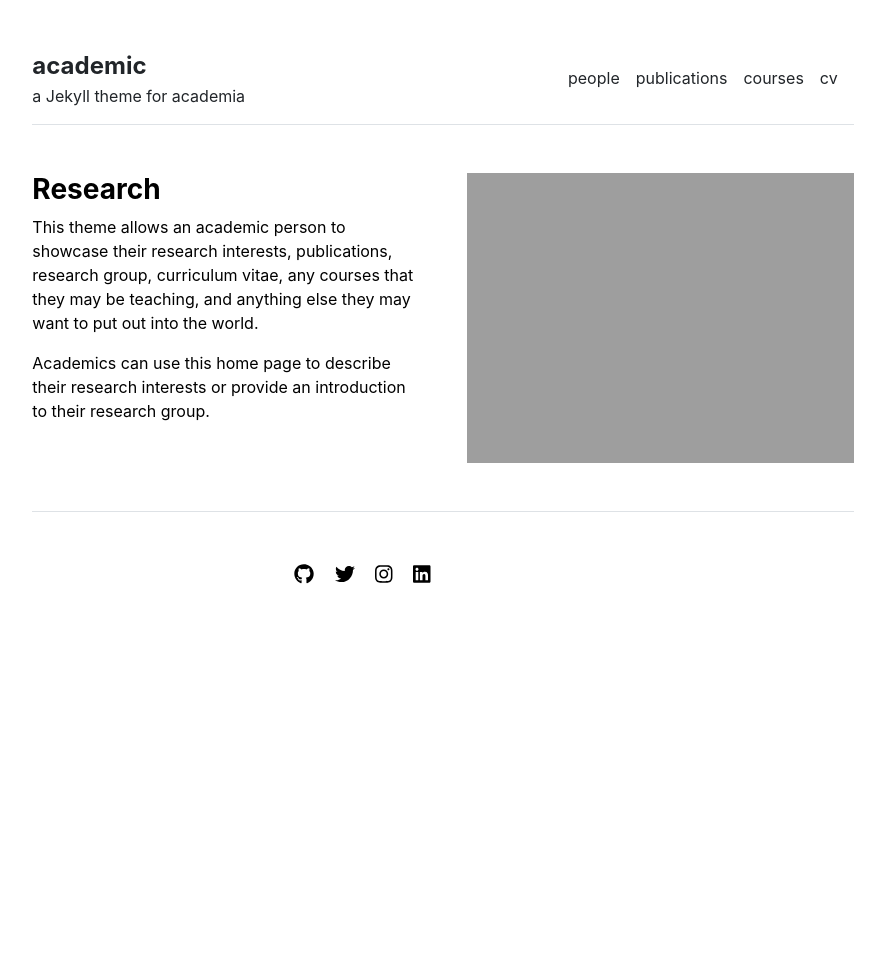
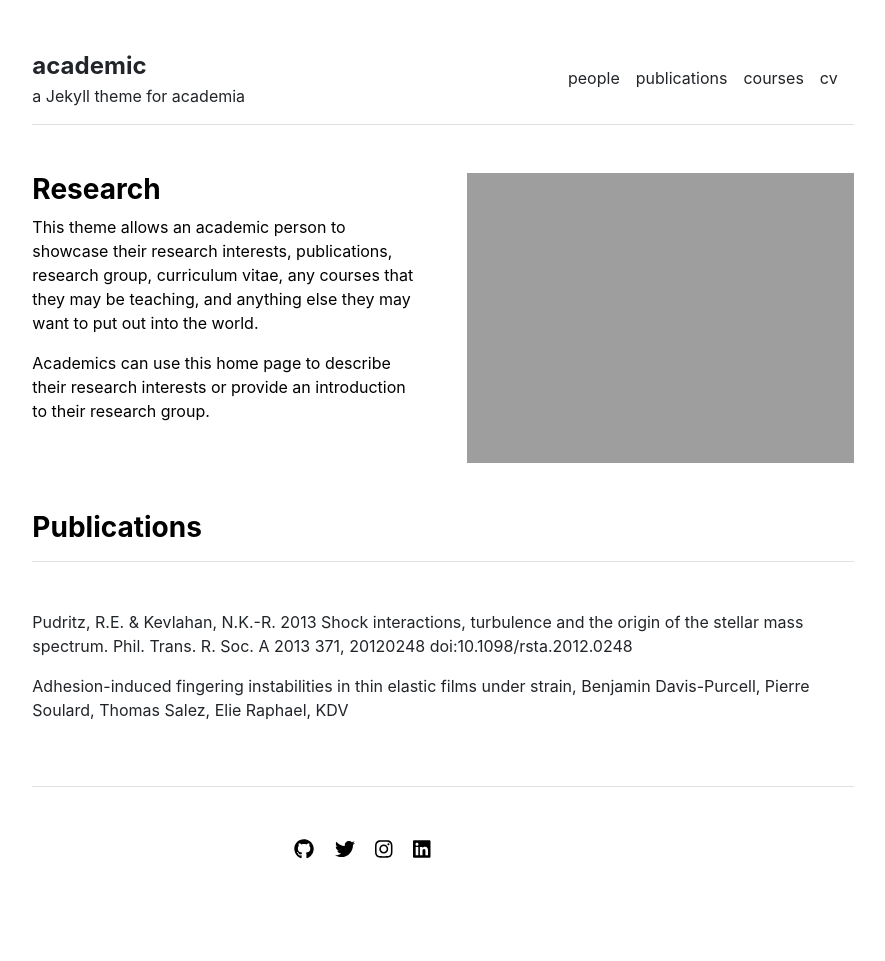
Before and after one commit to LeNPaul/academic, a Jekyll site: the page built from index.md, in a window 1280 px wide. Shown: the whole page, without its empty margins (197-1082 px from the left). Built offline with Jekyll 4.4.1, drawn with Linux system fonts in a browser that asks for light colours; before the commit the page ends 900 px from its top, so only the background shows below that.

Commit message:
#4 Add publications.html includes to home.html layout

```diff
--- a/_data/settings.yml
+++ b/_data/settings.yml
@@ -3,3 +3,7 @@ menu:
 - {name: 'publications', path: '', url: ''}
 - {name: 'courses', path: '', url: ''}
 - {name: 'cv', path: '', url: ''}
+
+publications:
+- {name: 'Pudritz, R.E. & Kevlahan, N.K.-R. 2013 Shock interactions, turbulence and the origin of the stellar mass spectrum. Phil. Trans. R. Soc.  A 2013 371, 20120248 doi:10.1098/rsta.2012.0248', url: 'http://ms.mcmaster.ca/kevla/pdf/articles/PhilTransRSoc_2013.pdf'}
+- {name: 'Adhesion-induced fingering instabilities in thin elastic films under strain, Benjamin Davis-Purcell, Pierre Soulard, Thomas Salez, Elie Raphael, KDV', url: 'https://arxiv.org/abs/1712.08544'}
--- /dev/null
+++ b/_includes/publications.html
@@ -0,0 +1,8 @@
+<div class="row g-5 mb-5">
+  <div>
+    <h3 class="fw-bold border-bottom pb-3 mb-5">Publications</h3>
+      {% for item in site.data.settings.publications %}
+        <p><a href="{{ item.url }}" class="text-dark text-decoration-none">{{ item.name }}</a></p>
+      {% endfor %}
+  </div>
+</div>
--- a/_layouts/home.html
+++ b/_layouts/home.html
@@ -12,3 +12,5 @@ title: "Home"
     <img src="{{ site.github.url }}/assets/img/home.jpg" alt="Profile" width="100%">
   </div>
 </div>
+
+{% include publications.html %}
```
